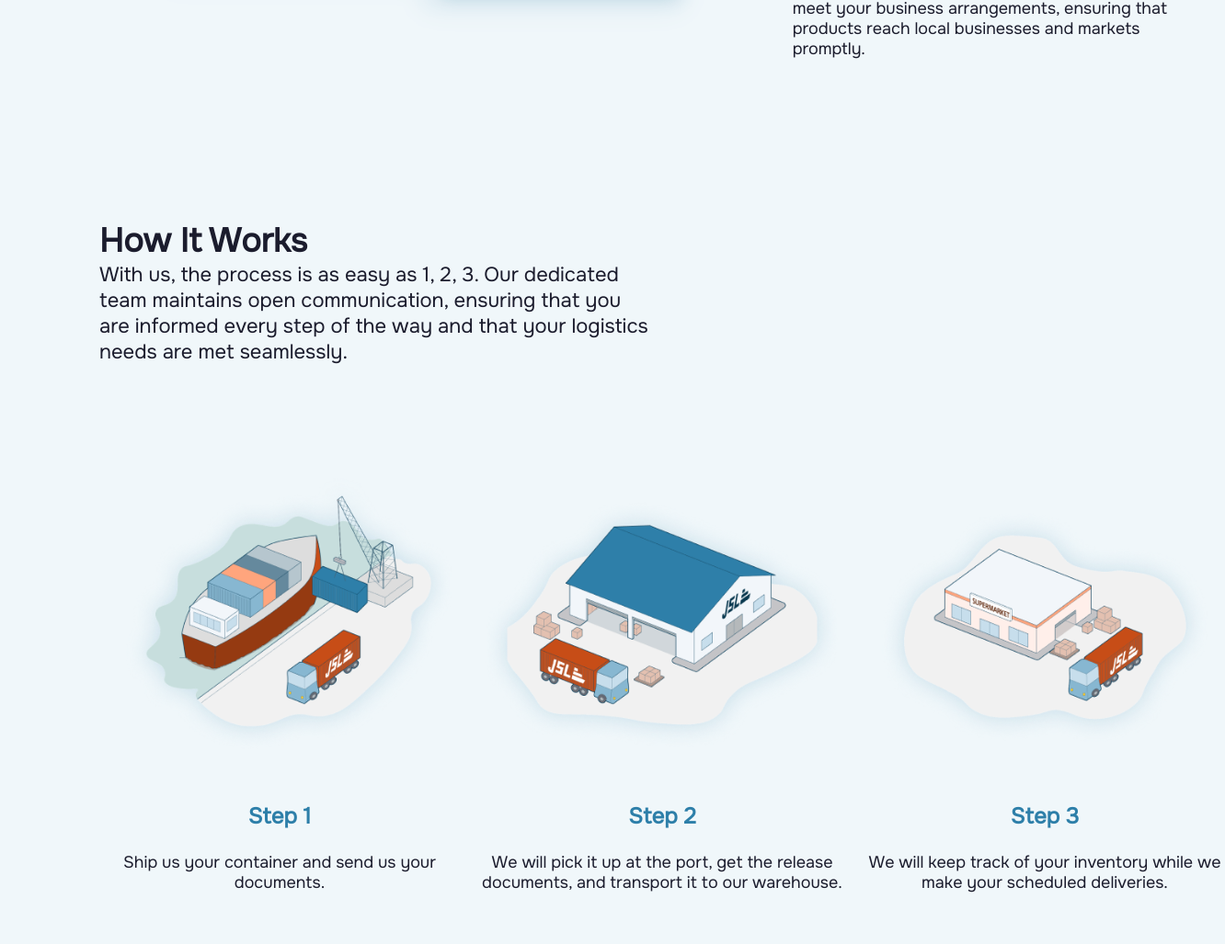
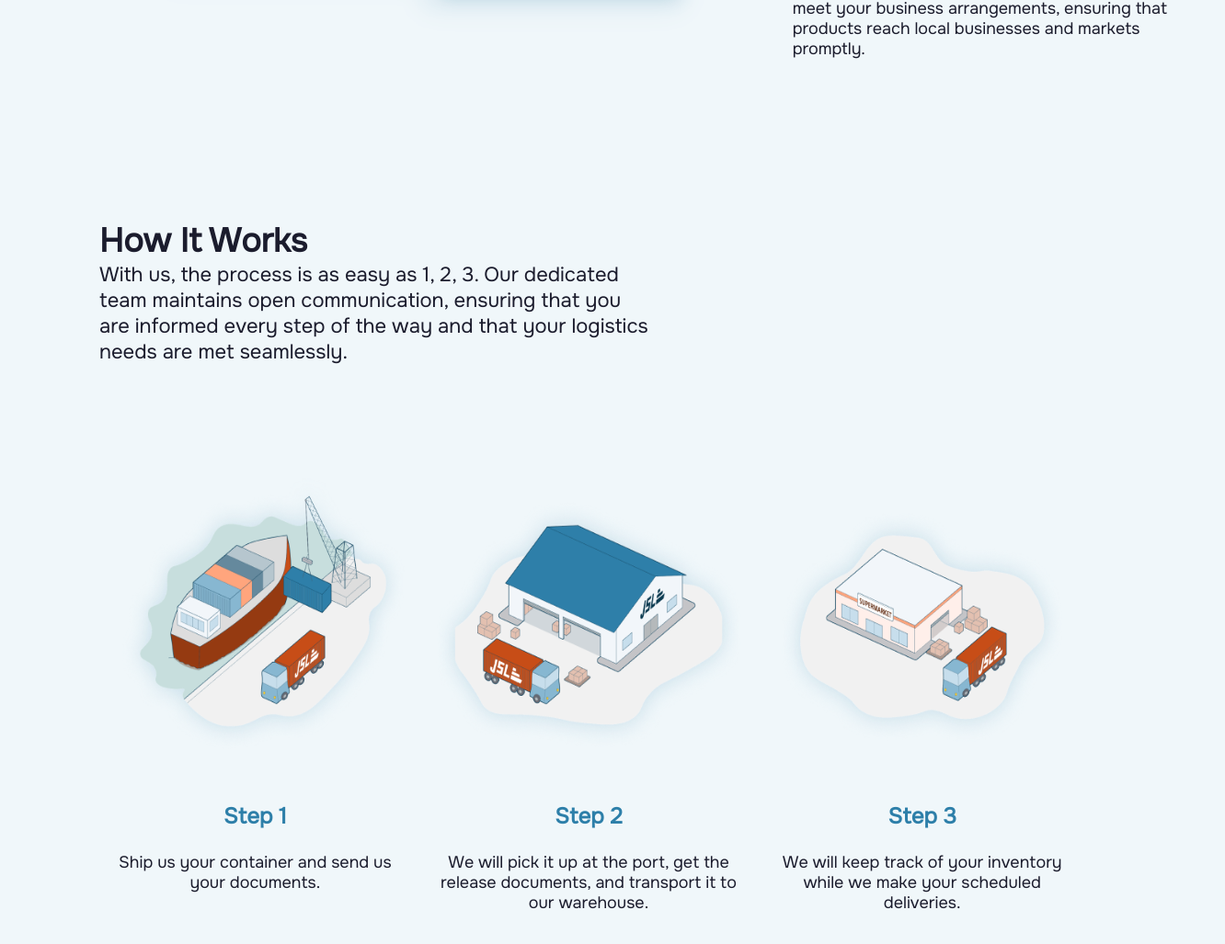
Before and after one commit to dmr1725/joshua-shipping-web, a Next.js app: page / in a window 1280 px wide. Shown: the part 1541-2568 px from the top of the page at 92% size, 1332 px wide, since content can reach past the window. Built offline with nearby package versions, Linux system fonts and the light colour scheme.

Commit message:
Make HowItWorks desktop friendly.

```diff
--- a/app/ui/landing/how-it-works/how-it-works.module.css
+++ b/app/ui/landing/how-it-works/how-it-works.module.css
@@ -30,7 +30,7 @@
 
 .steps-card-container {
     display: flex;
-    width: 24.5rem;
+    width: 100%;
     height: 32.875rem;
     flex-direction: column;
     align-items: center;
```
